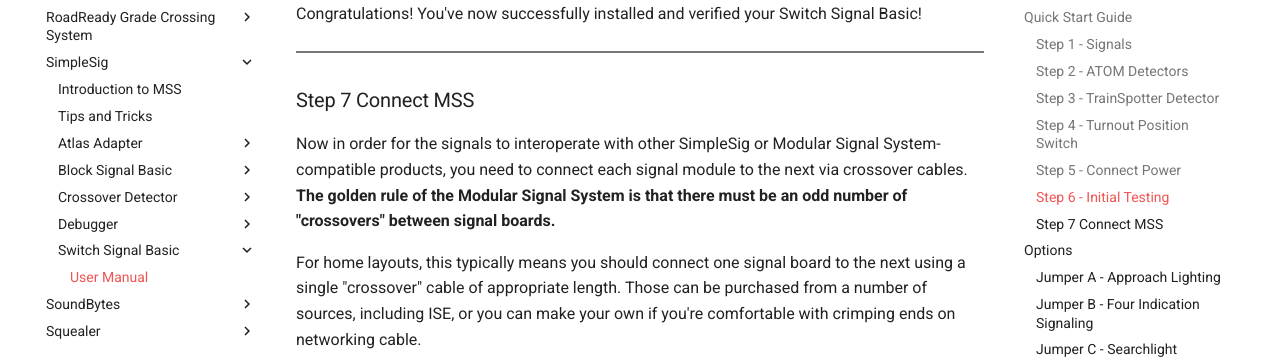
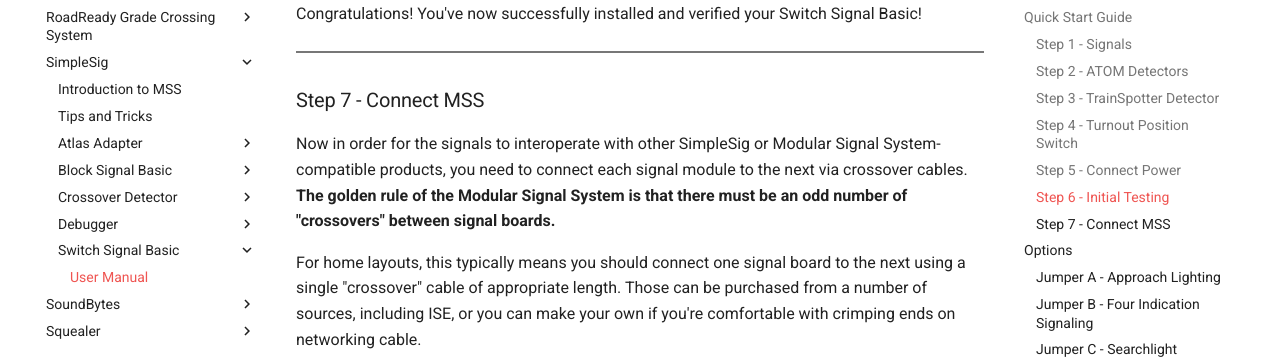
Before and after one commit to IowaScaledEngineering/ise-docs, an MkDocs documentation site: the page built from docs/SimpleSig/Switch Signal Basic/manual.md, in a window 1280 px wide and 900 px high, scrolled down 7843 px. Shown: the part 172-531 px from the top of the window. Built offline with MkDocs 1.6.1 and Material for MkDocs 9.7.7, drawn with Linux system fonts in a browser that asks for light colours.

Commit message:
Forgot a dash

```diff
--- a/docs/SimpleSig/Switch Signal Basic/manual.md
+++ b/docs/SimpleSig/Switch Signal Basic/manual.md
@@ -147,7 +147,7 @@
 
 ---
 
-### Step 7 Connect MSS
+### Step 7 - Connect MSS
 
 Now in order for the signals to interoperate with other SimpleSig or Modular Signal System-compatible products, you need to connect each signal module to the next via crossover cables.  **The golden rule of the Modular Signal System is that there must be an odd number of "crossovers" between signal boards.**
 
```
